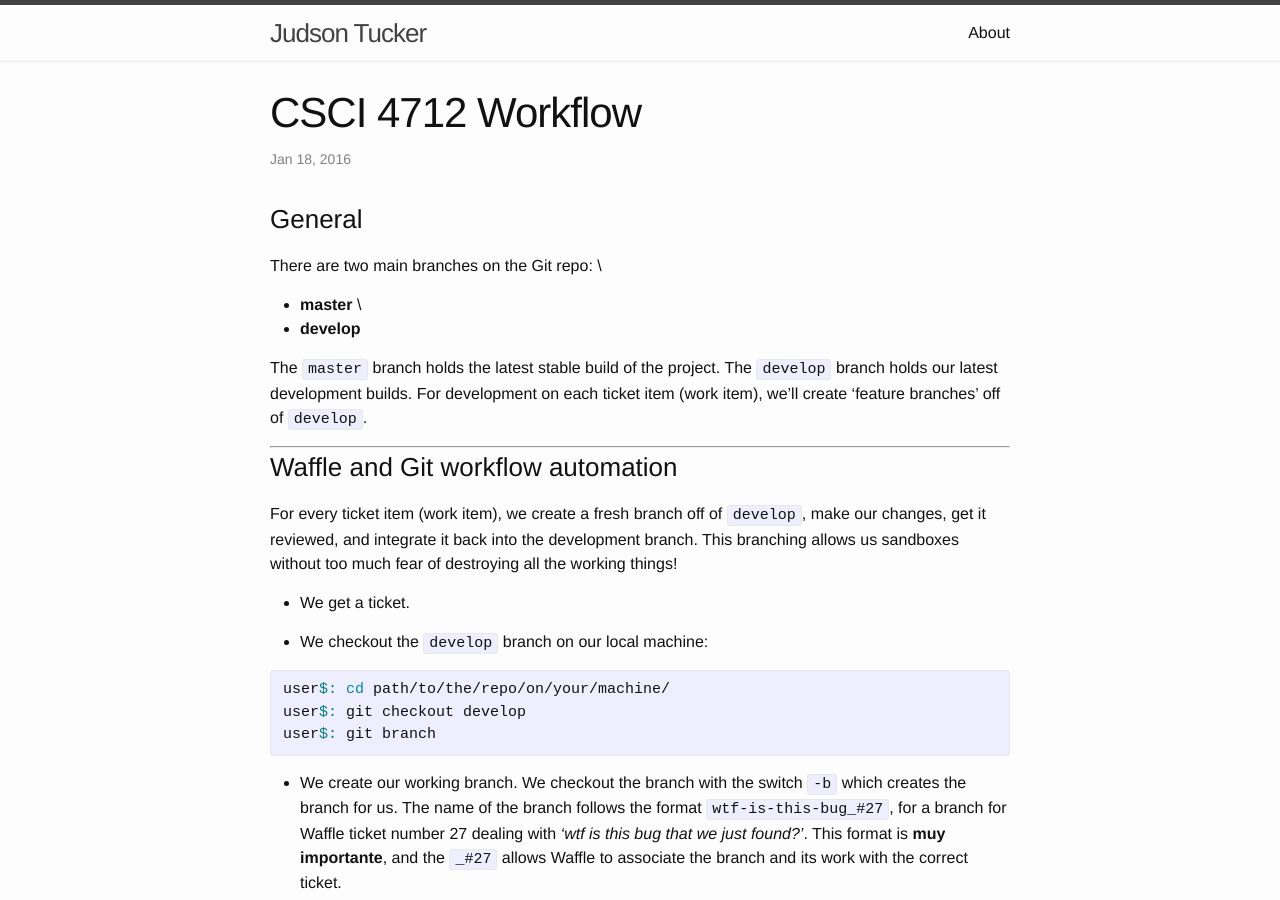
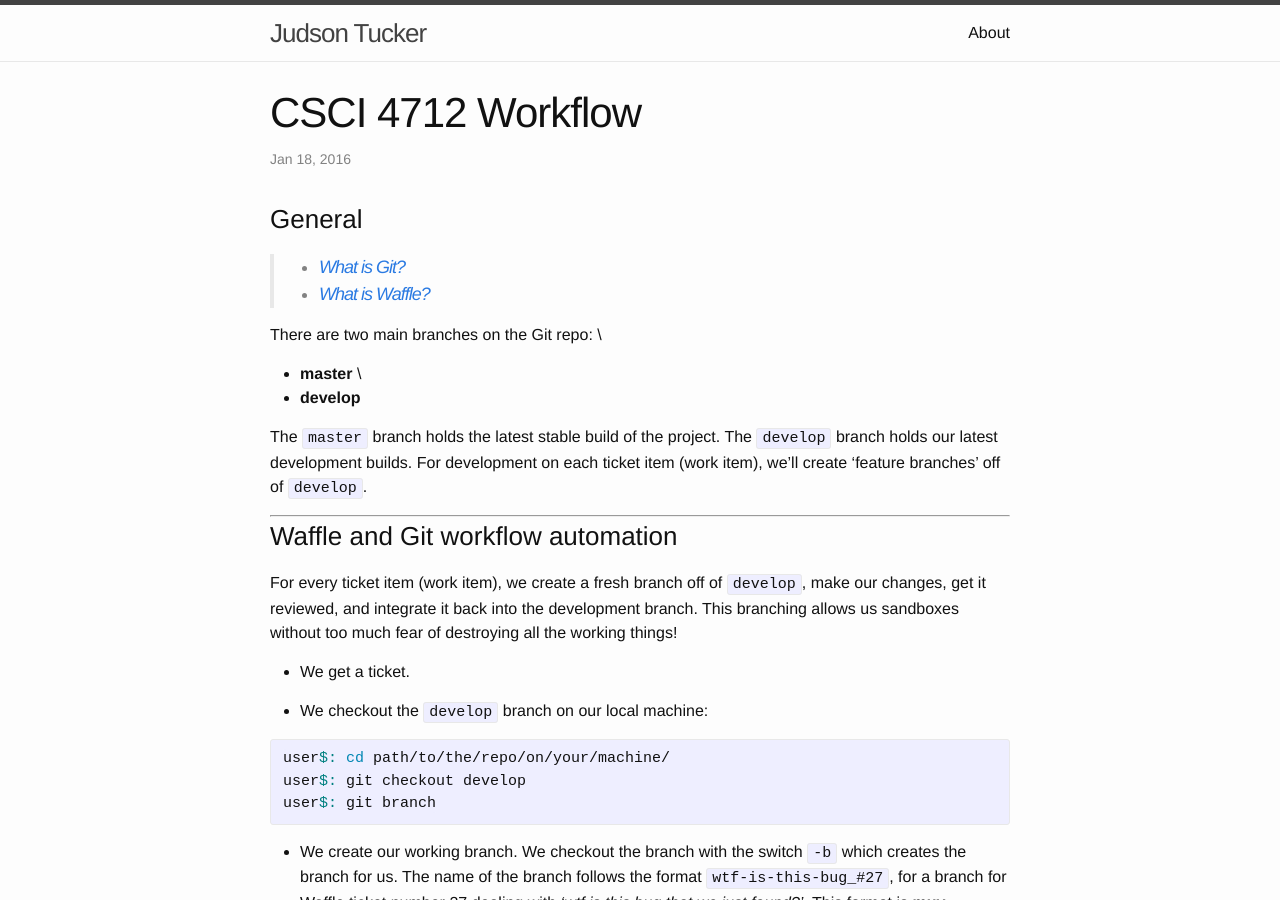
Before and after one commit to jtucker276/jtucker276.github.io, a Jekyll site: the page built from _posts/2016-01-18-csci-4712.markdown, in a window 1280 px wide and 900 px high. Built offline with Jekyll 4.4.1, drawn with Linux system fonts in a browser that asks for light colours.

Commit message:
updating csci links

```diff
--- a/_posts/2016-01-17-Quite-Interesting-Links.markdown
+++ b/_posts/2016-01-17-Quite-Interesting-Links.markdown
@@ -20,6 +20,7 @@ The following is a collection of potentially useful or interesting links, to be
 
 ### Git, Waffle, and workflows
 - [GitHub][github-l]
+- [What is Git?](https://youtu.be/_Jmkvv_nKTE)
 - [Installing Git on Windows - the easy way!][gitinstall-l] - using [Chocolatey][choc-l]
 - [How to clone a remote Git repo][gitclone-l]
 - [Waffle.io][waffle-l]
--- a/_posts/2016-01-18-csci-4712.markdown
+++ b/_posts/2016-01-18-csci-4712.markdown
@@ -5,6 +5,10 @@ date:   2016-01-18 11:55:00 -0500
 visible: 0
 ---
 ### General
+
+> - [What is Git?](https://youtu.be/_Jmkvv_nKTE)
+> - [What is Waffle?](https://youtu.be/yEbRaA3rYuA)
+
 There are two main branches on the Git repo: \\
 - **master** \\
 - **develop**
```
